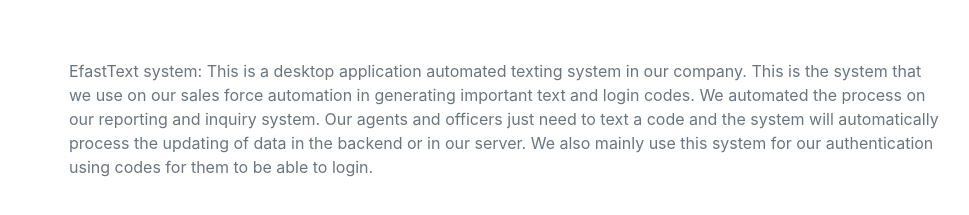
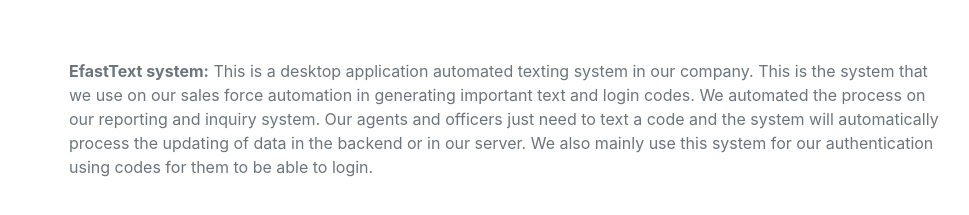
Before and after one commit to ceb1jadjaluddin/MyPortfolio, a plain HTML site: page index.html in a window 1280 px wide. Shown: the part 4579-4794 px from the top of the page, without its empty margins (291-1260 px from the left). Drawn offline with nearby package versions, Linux system fonts and the light colour scheme; a web font is replaced by a local one.

Commit message:
updates
updates

```diff
--- a/index.html
+++ b/index.html
@@ -186,7 +186,8 @@
                         <li>
                             <!-- <span class="fa-li"><i class="fas fa-trophy text-warning"></i></span>
                             <a href="https://github.com/ceb1jadjaluddin?tab=repositoriesper" target="_blank"> https://github.com/ceb1jadjaluddin?tab=repositoriesper</a> -->
-                            EfastText system: This is a desktop application automated texting system in our company. This is the system that we use on our sales force automation in generating important text and login codes. We automated the process on our reporting and inquiry system. Our agents and officers just need to text a code and the system will automatically process the updating of data in the backend or in our server. We also mainly use this system for our authentication using codes for them to be able to login.
+                            <label style="font-weight: bold;">EfastText system:</label> This is a desktop application automated texting system in our company. This is the system that we use on our sales force automation in generating important text and login codes. We automated the process on our reporting and inquiry system. Our agents and officers just need to text a code and the system will automatically process the updating of data in the backend or in our server. We also mainly use this system for our authentication using codes for them to be able to login.
+                            <br>
                         </li>
                     </ul>
                 </div>
```
